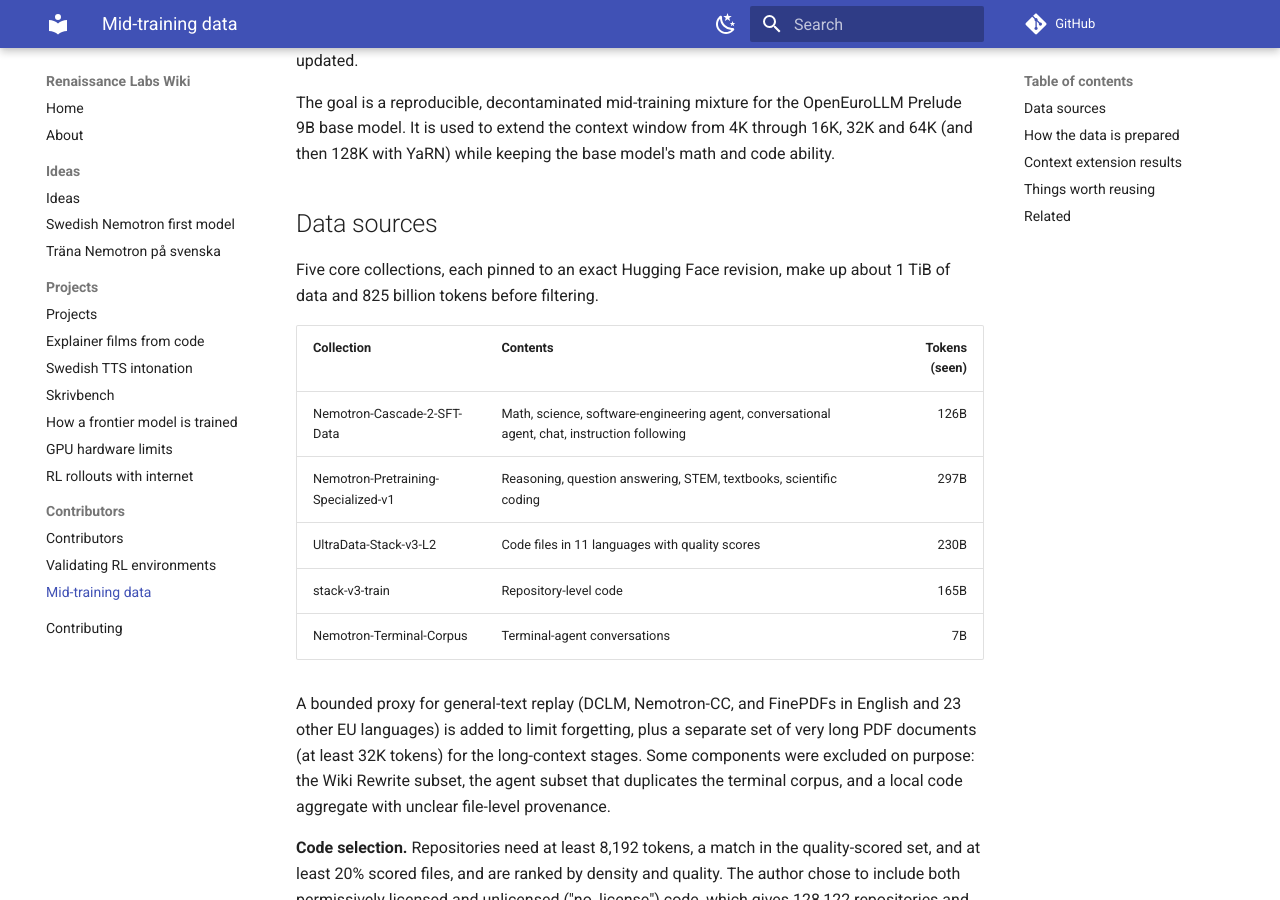
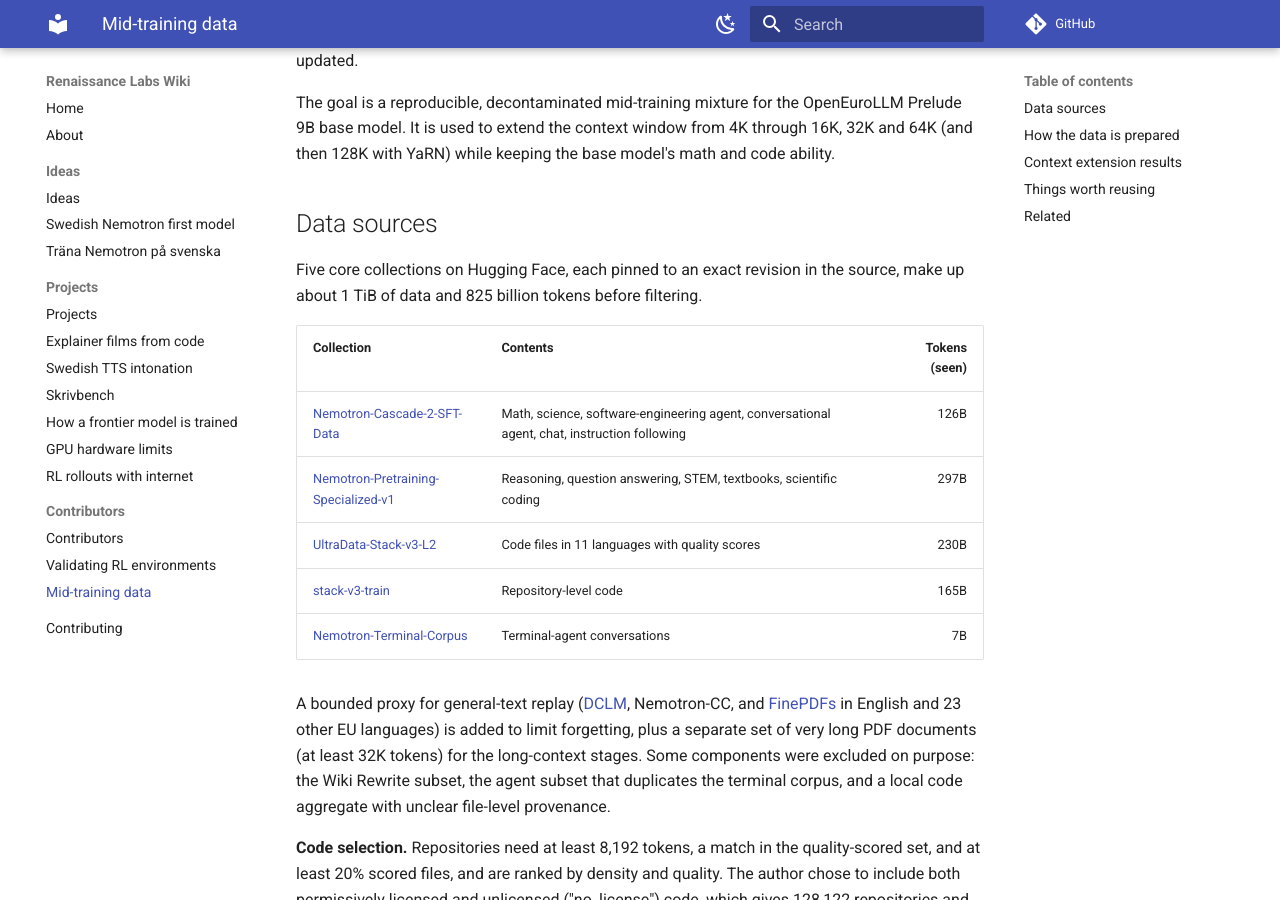
Before and after one commit to BirgerMoell/renaissancelabs-wiki, an MkDocs documentation site: the page built from docs/contributors/marianna13-midtraining-data.md, in a window 1280 px wide and 900 px high, scrolled down 369 px. Built offline with MkDocs 1.6.1 and Material for MkDocs 9.7.7, drawn with Linux system fonts in a browser that asks for light colours; comment, search, counter and statistics services are not loaded.

Commit message:
Midtraining page: link source datasets on Hugging Face
Co-Authored-By: Claude Sonnet 5.5 <noreply@anthropic.com>

```diff
--- a/docs/contributors/marianna13-midtraining-data.md
+++ b/docs/contributors/marianna13-midtraining-data.md
@@ -11,17 +11,17 @@ The goal is a reproducible, decontaminated mid-training mixture for the OpenEuro
 
 ## Data sources
 
-Five core collections, each pinned to an exact Hugging Face revision, make up about 1 TiB of data and 825 billion tokens before filtering.
+Five core collections on Hugging Face, each pinned to an exact revision in the source, make up about 1 TiB of data and 825 billion tokens before filtering.
 
 | Collection | Contents | Tokens (seen) |
 |---|---|---:|
-| Nemotron-Cascade-2-SFT-Data | Math, science, software-engineering agent, conversational agent, chat, instruction following | 126B |
-| Nemotron-Pretraining-Specialized-v1 | Reasoning, question answering, STEM, textbooks, scientific coding | 297B |
-| UltraData-Stack-v3-L2 | Code files in 11 languages with quality scores | 230B |
-| stack-v3-train | Repository-level code | 165B |
-| Nemotron-Terminal-Corpus | Terminal-agent conversations | 7B |
+| [Nemotron-Cascade-2-SFT-Data](https://huggingface.co/datasets/nvidia/Nemotron-Cascade-2-SFT-Data) | Math, science, software-engineering agent, conversational agent, chat, instruction following | 126B |
+| [Nemotron-Pretraining-Specialized-v1](https://huggingface.co/datasets/nvidia/Nemotron-Pretraining-Specialized-v1) | Reasoning, question answering, STEM, textbooks, scientific coding | 297B |
+| [UltraData-Stack-v3-L2](https://huggingface.co/datasets/openbmb/UltraData-Stack-v3-L2) | Code files in 11 languages with quality scores | 230B |
+| [stack-v3-train](https://huggingface.co/datasets/HuggingFaceCode/stack-v3-train) | Repository-level code | 165B |
+| [Nemotron-Terminal-Corpus](https://huggingface.co/datasets/nvidia/Nemotron-Terminal-Corpus) | Terminal-agent conversations | 7B |
 
-A bounded proxy for general-text replay (DCLM, Nemotron-CC, and FinePDFs in English and 23 other EU languages) is added to limit forgetting, plus a separate set of very long PDF documents (at least 32K tokens) for the long-context stages. Some components were excluded on purpose: the Wiki Rewrite subset, the agent subset that duplicates the terminal corpus, and a local code aggregate with unclear file-level provenance.
+A bounded proxy for general-text replay ([DCLM](https://huggingface.co/datasets/mlfoundations/dclm-baseline-1.0), Nemotron-CC, and [FinePDFs](https://huggingface.co/datasets/HuggingFaceFW/finepdfs) in English and 23 other EU languages) is added to limit forgetting, plus a separate set of very long PDF documents (at least 32K tokens) for the long-context stages. Some components were excluded on purpose: the Wiki Rewrite subset, the agent subset that duplicates the terminal corpus, and a local code aggregate with unclear file-level provenance.
 
 **Code selection.** Repositories need at least 8,192 tokens, a match in the quality-scored set, and at least 20% scored files, and are ranked by density and quality. The author chose to include both permissively licensed and unlicensed ("no_license") code, which gives 128,122 repositories and 5.9B tokens, against 3,439 repositories and 0.26B tokens for permissive-only. This is a licensing decision that others may want to make differently.
 
```
